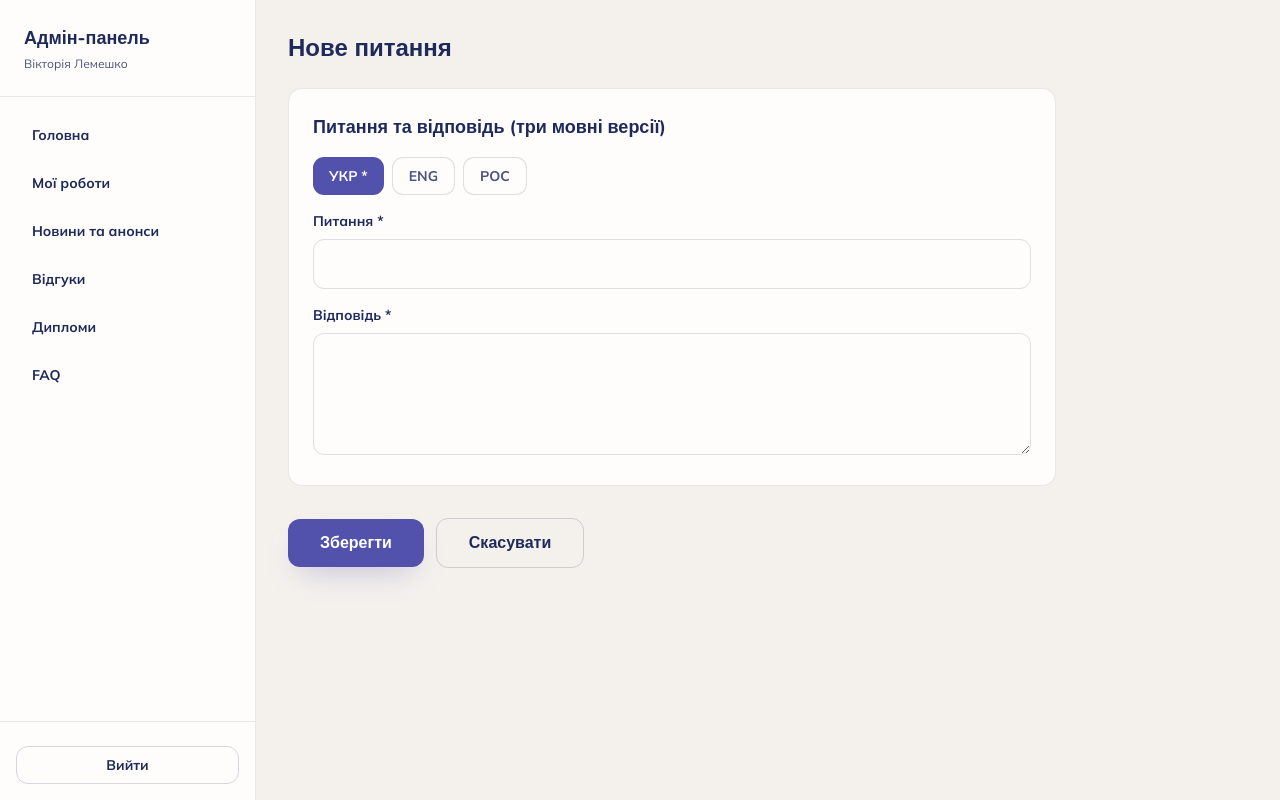
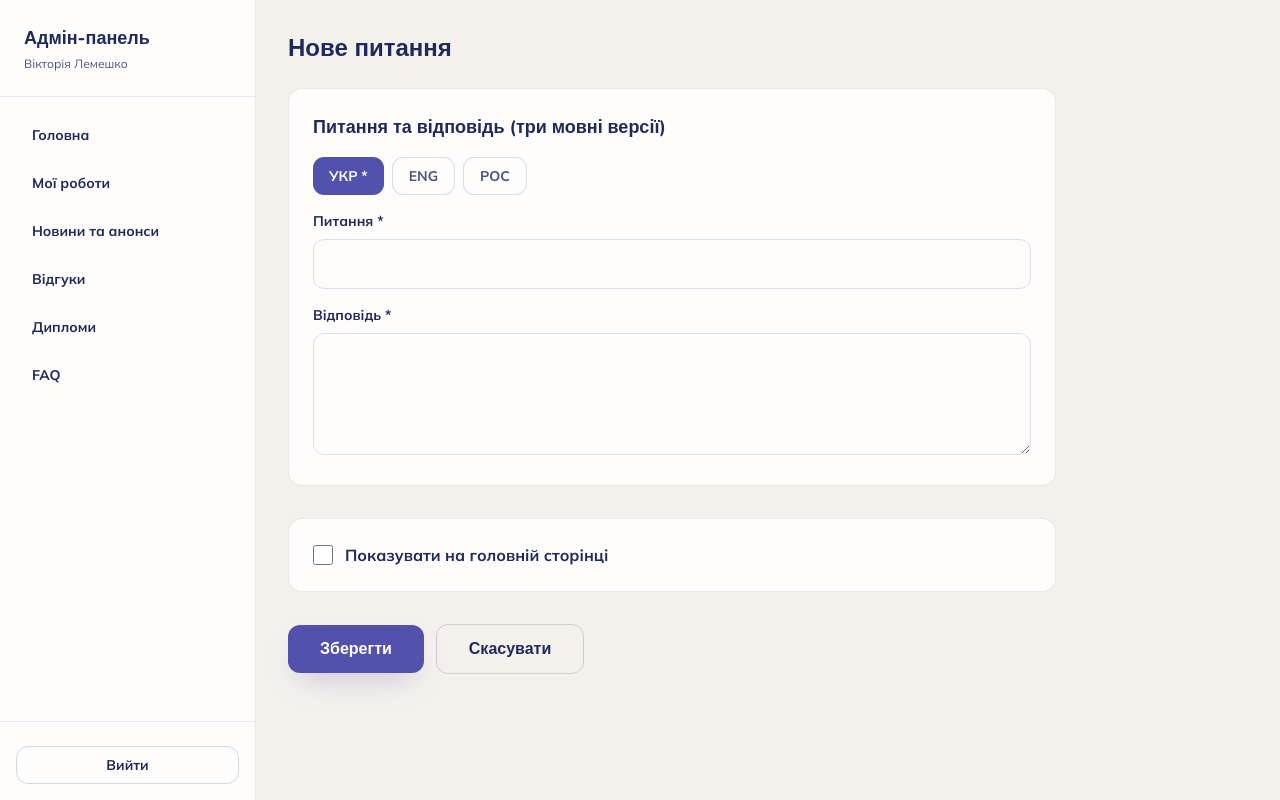
Before and after one commit to StanDevUa/VL_site, a Next.js app: page /admin/faq/new in a window 1280 px wide. Built offline with nearby package versions, Linux system fonts and the light colour scheme; no server answers.

Commit message:
Add showOnHome flag to FAQ entries
Same curation pattern as testimonials/products/diplomas — lets Stas draft
FAQ entries without immediately publishing them to the homepage.

Co-Authored-By: Claude Sonnet 5 <noreply@anthropic.com>

```diff
--- a/src/app/admin/(dashboard)/faq/page.tsx
+++ b/src/app/admin/(dashboard)/faq/page.tsx
@@ -44,7 +44,14 @@ export default async function AdminFaqListPage({
             {entries.map((item) => (
               <div key={item.id} className="flex items-center gap-4 p-4">
                 <div className="flex-1 min-w-0">
-                  <p className="font-bold text-navy truncate">{item.questionUk}</p>
+                  <div className="flex items-center gap-2 mb-1">
+                    <p className="font-bold text-navy truncate">{item.questionUk}</p>
+                    {item.showOnHome && (
+                      <span className="shrink-0 text-xs font-bold text-indigo bg-indigo/10 px-2 py-0.5 rounded-field">
+                        На головній
+                      </span>
+                    )}
+                  </div>
                   <p className="text-sm text-navy-soft truncate">{item.answerUk}</p>
                 </div>
                 <Link
--- a/src/components/admin/faq-form.tsx
+++ b/src/components/admin/faq-form.tsx
@@ -14,6 +14,7 @@ type ExistingFaqEntry = {
   answerUk: string;
   answerEn: string | null;
   answerRu: string | null;
+  showOnHome: boolean;
 };
 
 const inputClass =
@@ -88,6 +89,18 @@ export function FaqForm({
         </LocaleTabs>
       </div>
 
+      <div className="rounded-card bg-white border border-navy/10 p-6 mb-8">
+        <label className="flex items-center gap-3 cursor-pointer">
+          <input
+            type="checkbox"
+            name="showOnHome"
+            defaultChecked={existing?.showOnHome ?? false}
+            className="w-5 h-5 rounded accent-indigo"
+          />
+          <span className="font-bold text-navy">Показувати на головній сторінці</span>
+        </label>
+      </div>
+
       <div className="flex items-center gap-3">
         <button type="submit" disabled={isPending} className={primaryButtonClass}>
           {isPending ? "Зберігаємо…" : "Зберегти"}
--- a/src/server/actions/faq.ts
+++ b/src/server/actions/faq.ts
@@ -13,6 +13,7 @@ function readFields(formData: FormData) {
     answerUk: (formData.get("answerUk") as string)?.trim(),
     answerEn: (formData.get("answerEn") as string)?.trim() || null,
     answerRu: (formData.get("answerRu") as string)?.trim() || null,
+    showOnHome: formData.get("showOnHome") === "on",
   };
 }
 
```
Also changed, not shown: 2 other files (tests, documents, lock files or other folders).
